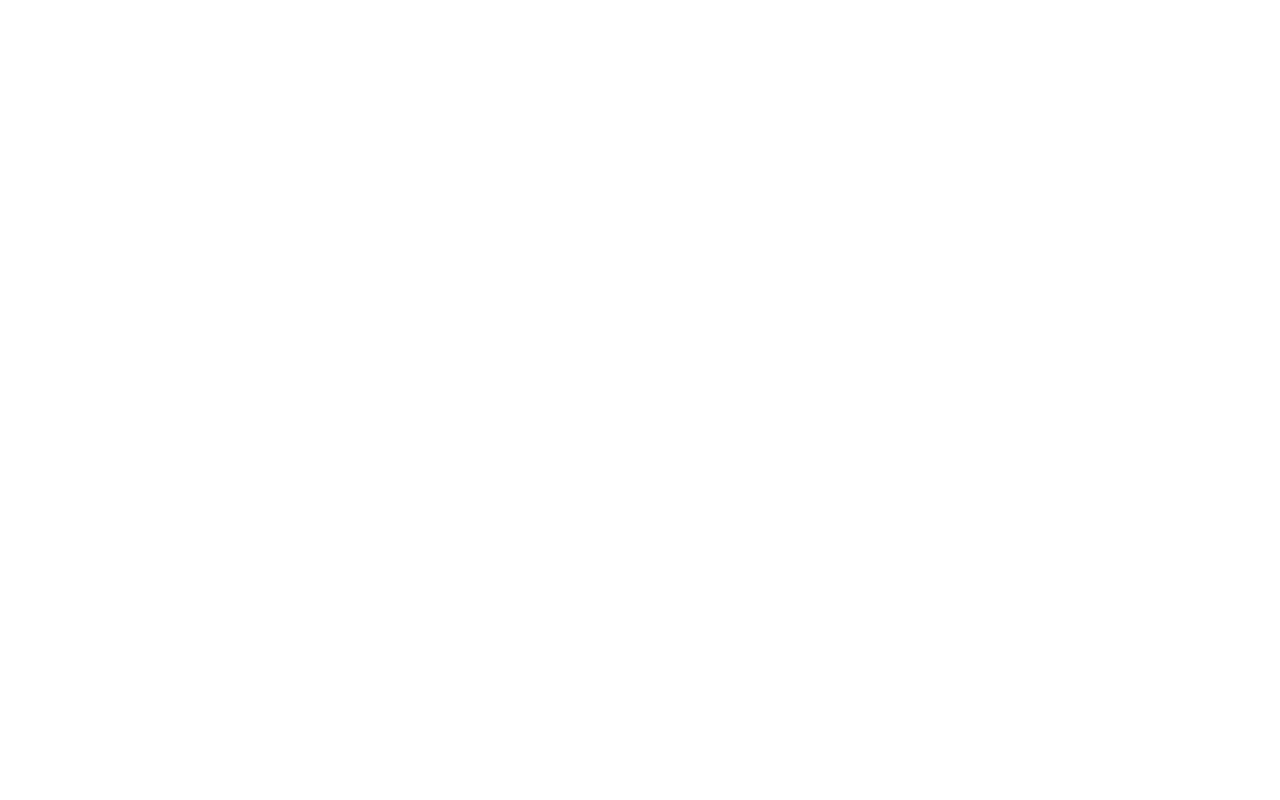
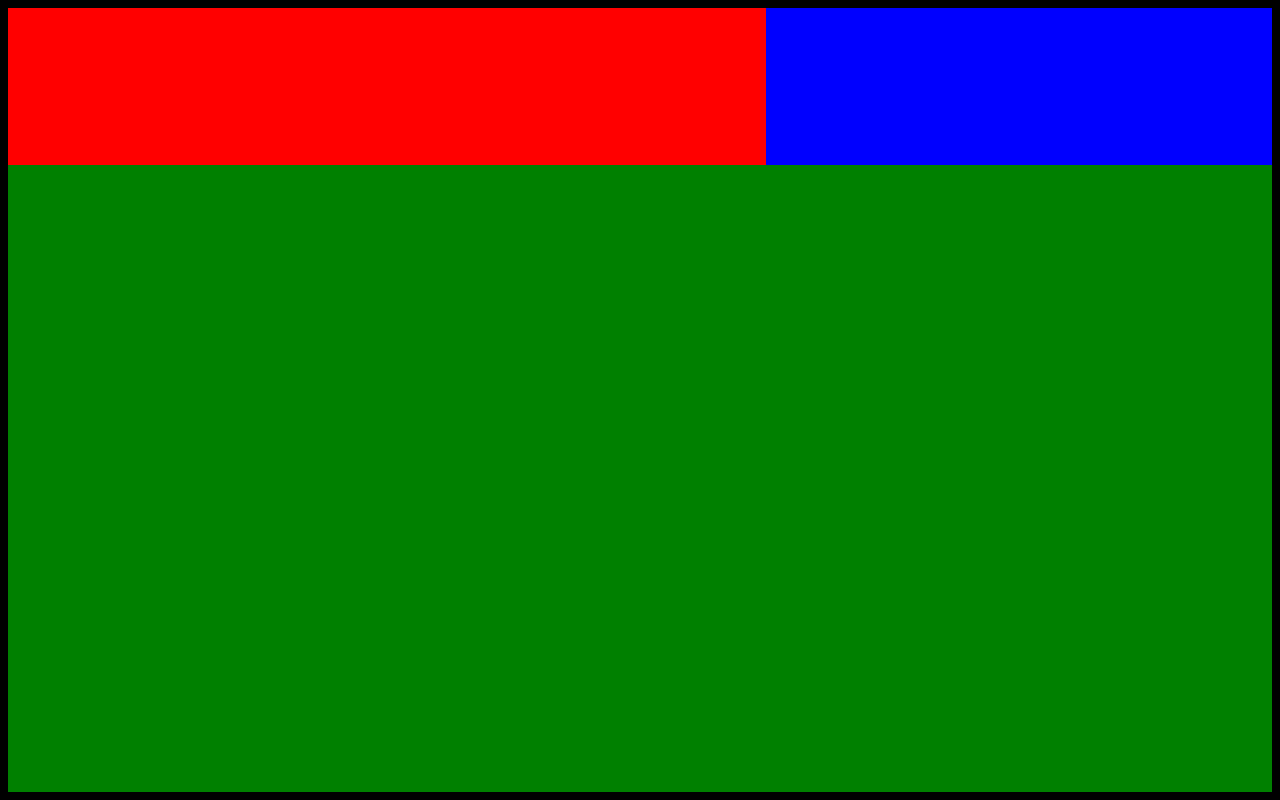
Before and after one commit to JonathanAckerman/dotaitemgraph, a plain HTML site: page dig.html in a window 1280 px wide. Drawn offline with Linux system fonts and the light colour scheme.

Commit message:
Update style.css

```diff
--- a/style.css
+++ b/style.css
@@ -2,21 +2,47 @@
 
 #options
 {
+    grid-column: auto / span 6;
+    grid-row: row 1 / span 2;
 }
 
 #items
 {
+    grid-column: auto / span 4;
+    grid-row: row 1 / span 2;
 }
 
 #canvas
 {
+    grid-column: auto / span 10;
+    grid-row: auto / span 8;
 }
 
 #container
 {
     display: grid;
-    grid-template-columns: 10fr 4fr;
-    grid-template-rows: 1fr 10fr;
+    grid-template-columns: repeat(10, [col] 10%);
+    grid-template-rows: repeat(10, [row] 10%);
 }
 
 /* Visual */
+
+#container
+{
+    background-color: black;
+}
+
+#options
+{
+    background-color: red;
+}
+
+#items
+{
+    background-color: blue;
+}
+
+#canvas
+{
+    background-color: green;
+}
```
